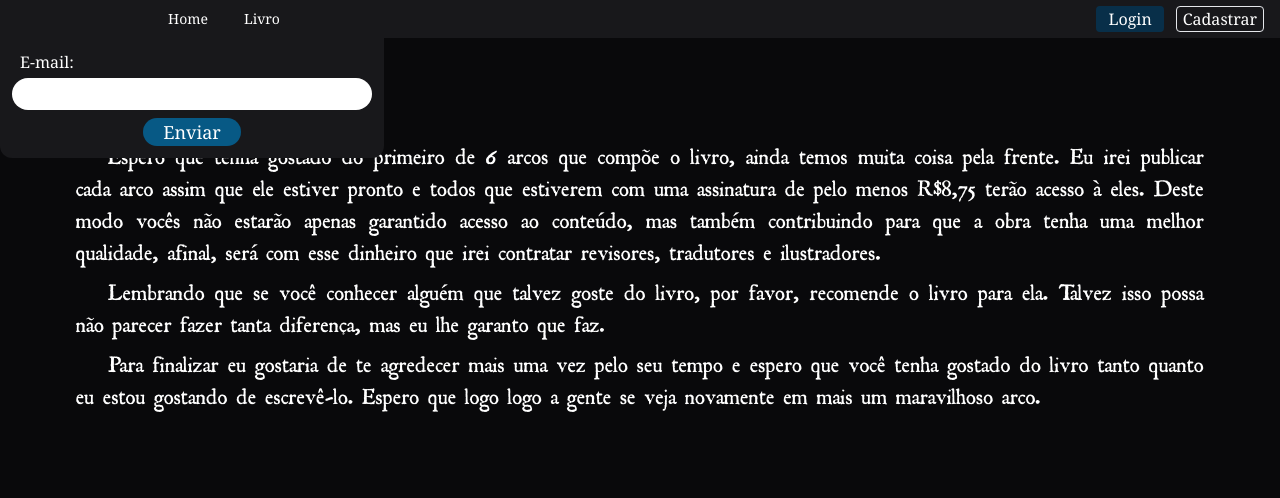
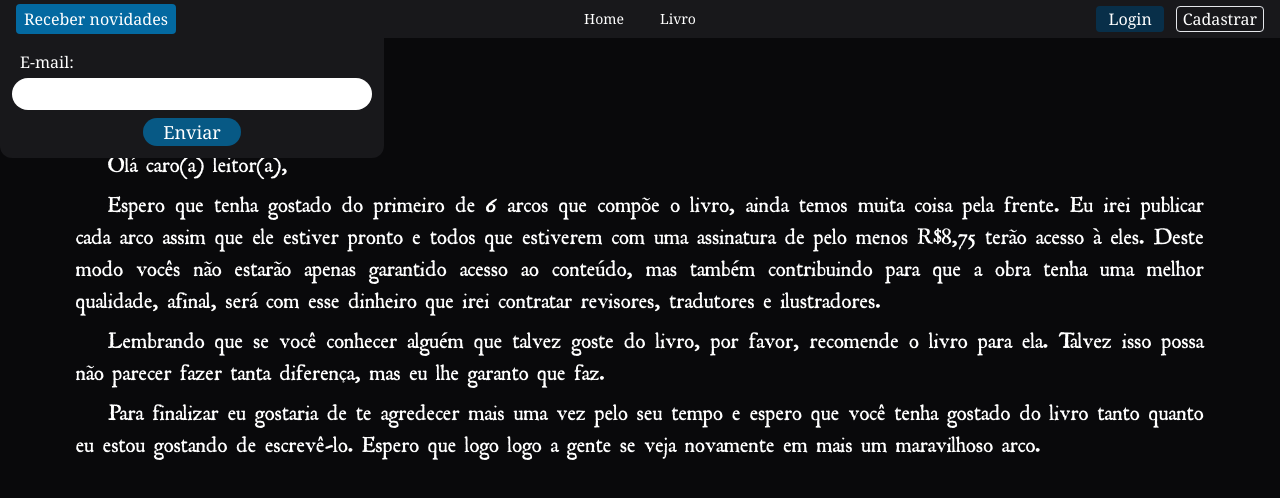
Before and after one commit to LucasSanchoLima/web-cura-corrosiva, a Next.js app: page /obrigado in a window 1280 px wide. Shown: the top 498 px of the page. Built offline with nearby package versions, Linux system fonts and the light colour scheme; no server answers.

Commit message:
Com NewsLetter

```diff
--- a/src/app/obrigado/page.tsx
+++ b/src/app/obrigado/page.tsx
@@ -23,7 +23,7 @@ export default function Obrigado() {
 
   return (
     <div>
-      {/* {popUpNewsLetter ? (
+      {popUpNewsLetter ? (
         <div className={`bg-zinc-800 py-1 rounded m-5 mt-10 sm:h-0 sm:invisible ` + FontMaquina.className}>
           <p className="text-center py-3 text-lg">Receber Novidades</p>
 
@@ -46,7 +46,7 @@ export default function Obrigado() {
         </div>
       ) : (
         <></>
-      )} */}
+      )}
 
       <div className={`max-w-6xl mx-auto mb-20 text-justify p-3 indent-4 sm:indent-8 text-2xl mt-10 ${RomanAntique.className}`}>
         <p className="my-2">Olá caro(a) leitor(a),</p>
--- a/src/components/header/HeaderDesktop.tsx
+++ b/src/components/header/HeaderDesktop.tsx
@@ -22,8 +22,7 @@ export default function HeaderDesktop() {
   return (
     <header className={`fixed w-full text-white overflow-hidden top-0 ${FontMaquina.className}`}>
       <div className="flex justify-between bg-zinc-900 px-4">
-        {/* <div className="w-1/3 flex justify-start">
-
+        <div className="w-1/3 flex justify-start">
           <button
             className="prevent-select bg-sky-700 rounded px-2 my-1"
             onClick={() => {
@@ -32,7 +31,7 @@ export default function HeaderDesktop() {
           >
             Receber novidades
           </button>
-        </div> */}
+        </div>
         <div className="w-1/3 flex justify-center">
           <div className="items-center flex justify-between text-center">
             <Link
--- a/src/components/header/HeaderMobile.tsx
+++ b/src/components/header/HeaderMobile.tsx
@@ -114,7 +114,7 @@ export default function HeaderMobile() {
         >
           <p className="text-center">Mensagens</p>
         </Link> */}
-        {/* <div className="bg-zinc-800 w-3/5 py-1 rounded my-2">
+        <div className="bg-zinc-800 w-3/5 py-1 rounded my-2">
           <p className="text-center">Receber Novidades</p>
 
           <form
@@ -133,7 +133,7 @@ export default function HeaderMobile() {
               value="Enviar"
             />
           </form>
-        </div> */}
+        </div>
         {/* <BotaoApoiase
           texto="Apoie"
           mobile
```
